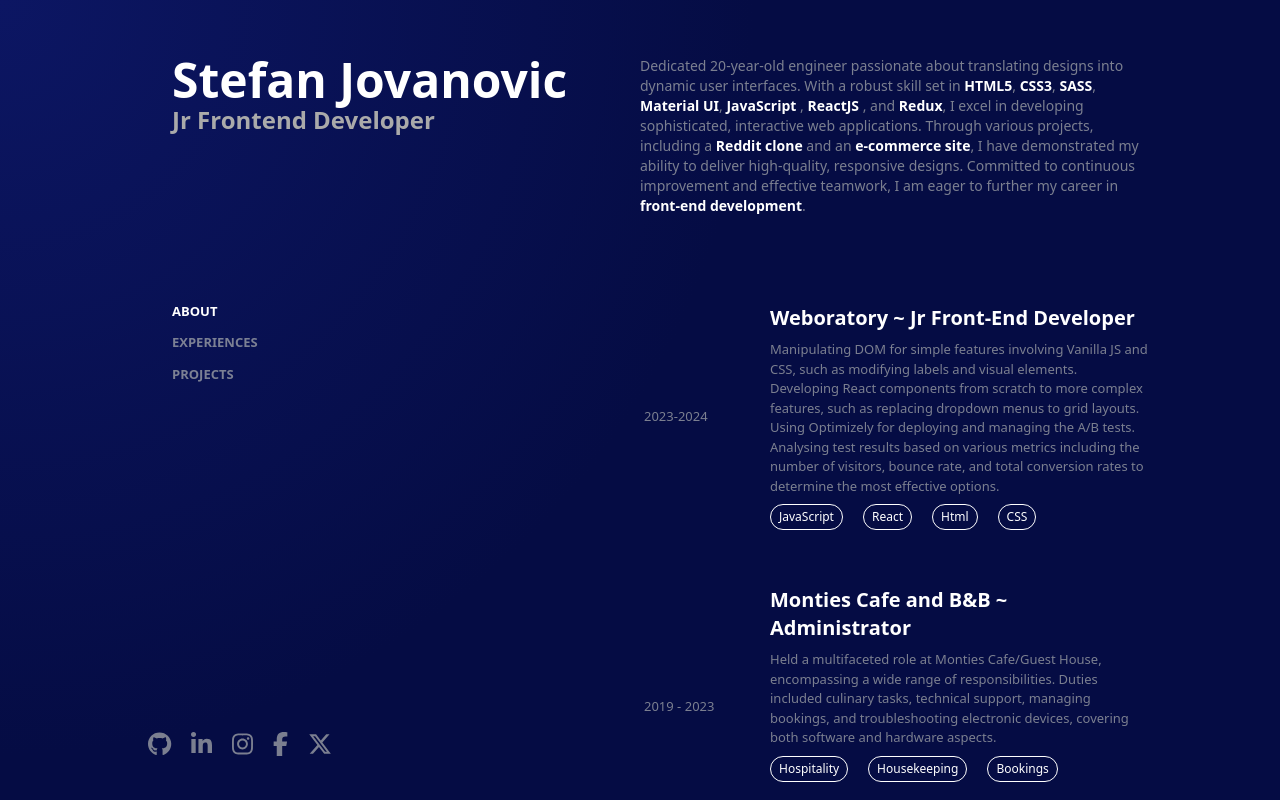
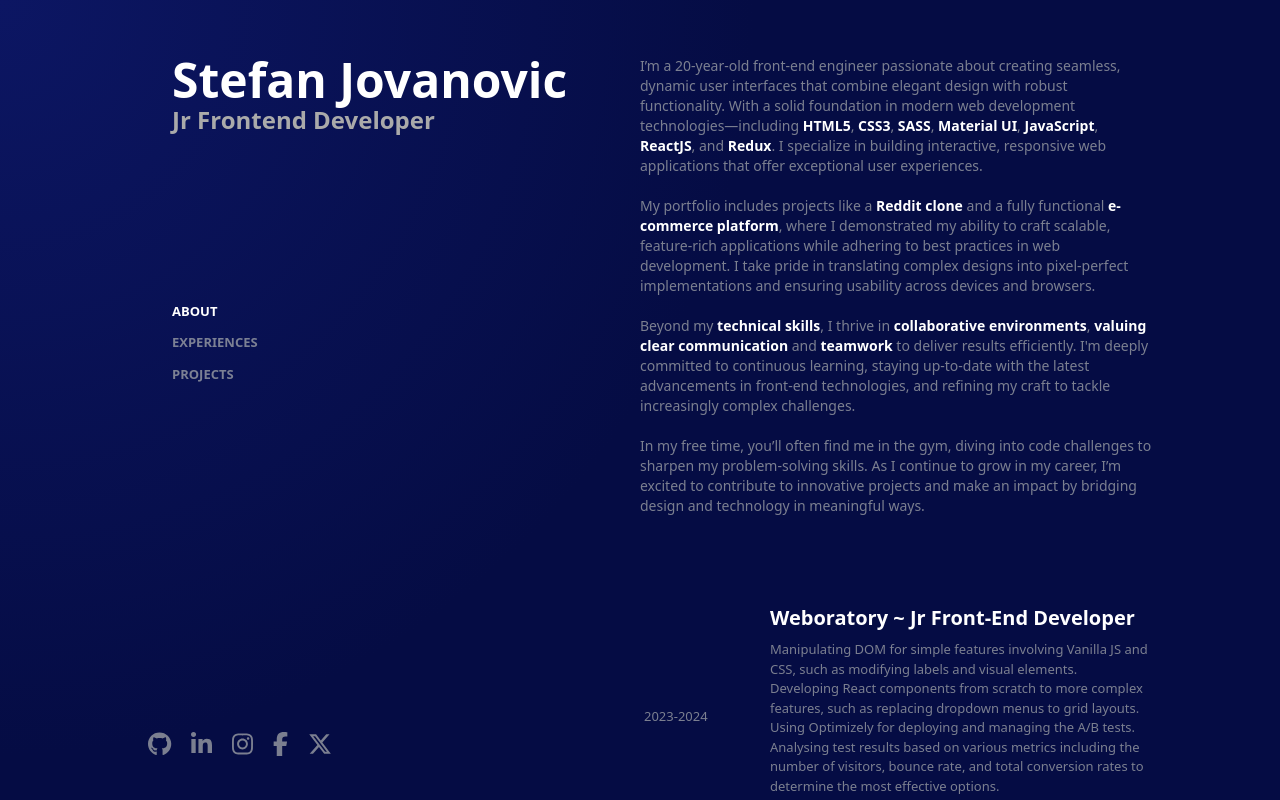
Before and after one commit to 04stefke/portfolio, a React (Vite) app: page / in a window 1280 px wide. Built offline with nearby package versions, Linux system fonts and the light colour scheme.

Commit message:
updated the about me paragraphs  and bolded key words

```diff
--- a/src/components/Detailed-Info/Headings/About.tsx
+++ b/src/components/Detailed-Info/Headings/About.tsx
@@ -1,18 +1,32 @@
 const About = () => {
 	return (
-		<section id="about" >
+		<section id="about">
 			<p className="text-sm">
-				Dedicated 20-year-old engineer passionate about translating designs into
-				dynamic user interfaces. With a robust skill set in
-				<strong> HTML5</strong>, <strong>CSS3</strong>,<strong> SASS</strong>,{" "}
-				<strong>Material UI</strong>,<strong> JavaScript </strong>,{" "}
-				<strong>ReactJS </strong>, and
-				<strong> Redux</strong>, I excel in developing sophisticated,
-				interactive web applications. Through various projects, including a
-				<strong> Reddit clone</strong> and an <strong>e-commerce site</strong>,
-				I have demonstrated my ability to deliver high-quality, responsive
-				designs. Committed to continuous improvement and effective teamwork, I
-				am eager to further my career in <strong>front-end development</strong>.
+				I’m a 20-year-old front-end engineer passionate about creating seamless,
+				dynamic user interfaces that combine elegant design with robust
+				functionality. With a solid foundation in modern web development
+				technologies—including <strong>HTML5</strong>, <strong>CSS3</strong>,{" "}
+				<strong>SASS</strong>, <strong>Material UI</strong>,{" "}
+				<strong>JavaScript</strong>, <strong>ReactJS</strong>, and{" "}
+				<strong>Redux</strong>. I specialize in building interactive, responsive
+				web applications that offer exceptional user experiences. <br /> <br />{" "}
+				My portfolio includes projects like a <strong>Reddit clone</strong> and
+				a fully functional <strong>e-commerce platform</strong>, where I
+				demonstrated my ability to craft scalable, feature-rich applications
+				while adhering to best practices in web development. I take pride in
+				translating complex designs into pixel-perfect implementations and
+				ensuring usability across devices and browsers. <br /> <br /> Beyond my
+				<strong> technical skills</strong>, I thrive in{" "}
+				<strong>collaborative environments</strong>,{" "}
+				<strong>valuing clear communication</strong> and{" "}
+				<strong>teamwork</strong> to deliver results efficiently. I'm deeply
+				committed to continuous learning, staying up-to-date with the latest
+				advancements in front-end technologies, and refining my craft to tackle
+				increasingly complex challenges. <br /> <br /> In my free time, you’ll
+				often find me in the gym, diving into code challenges to sharpen my
+				problem-solving skills. As I continue to grow in my career, I’m excited
+				to contribute to innovative projects and make an impact by bridging
+				design and technology in meaningful ways.
 			</p>
 		</section>
 	);
```
